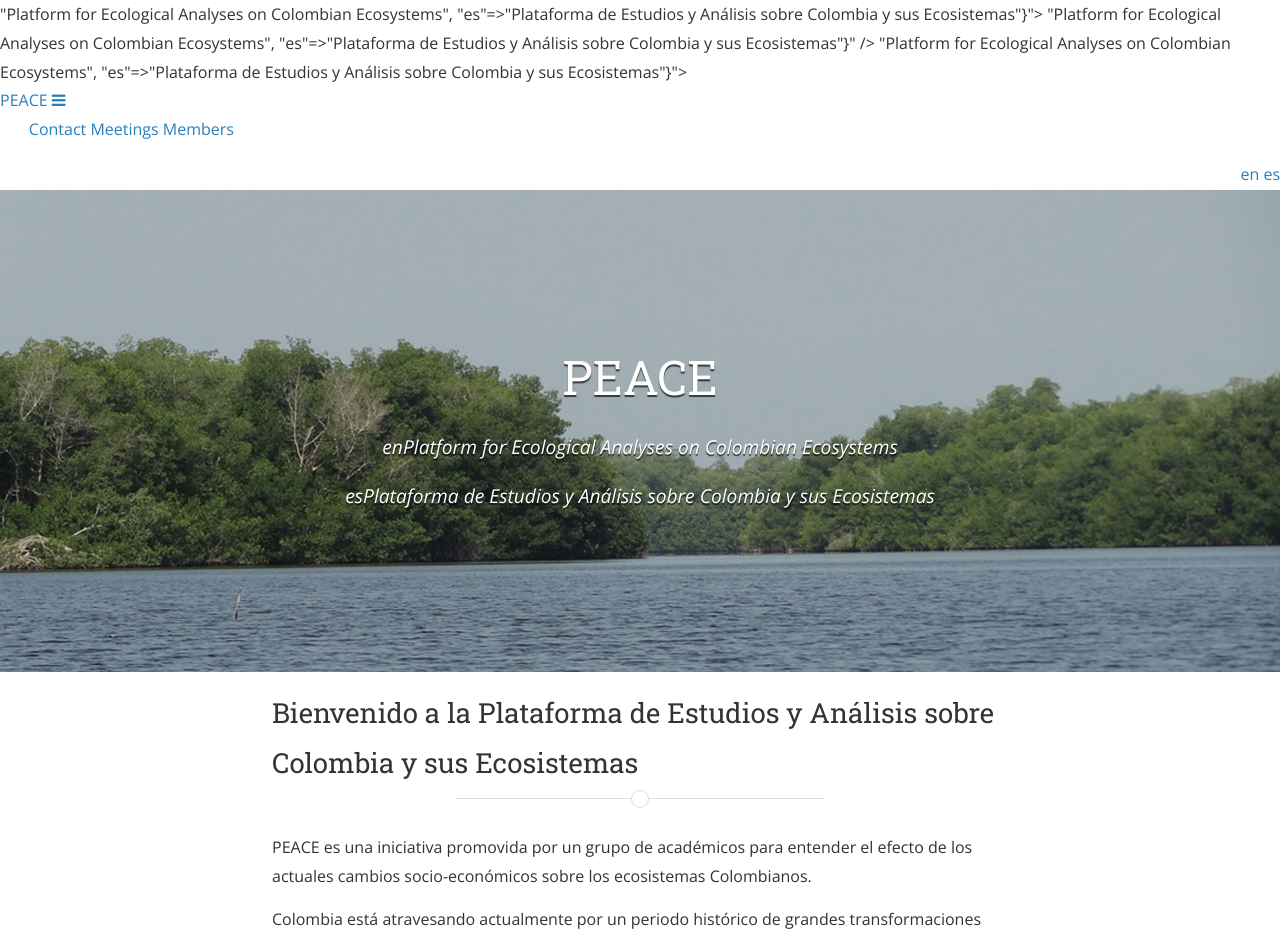
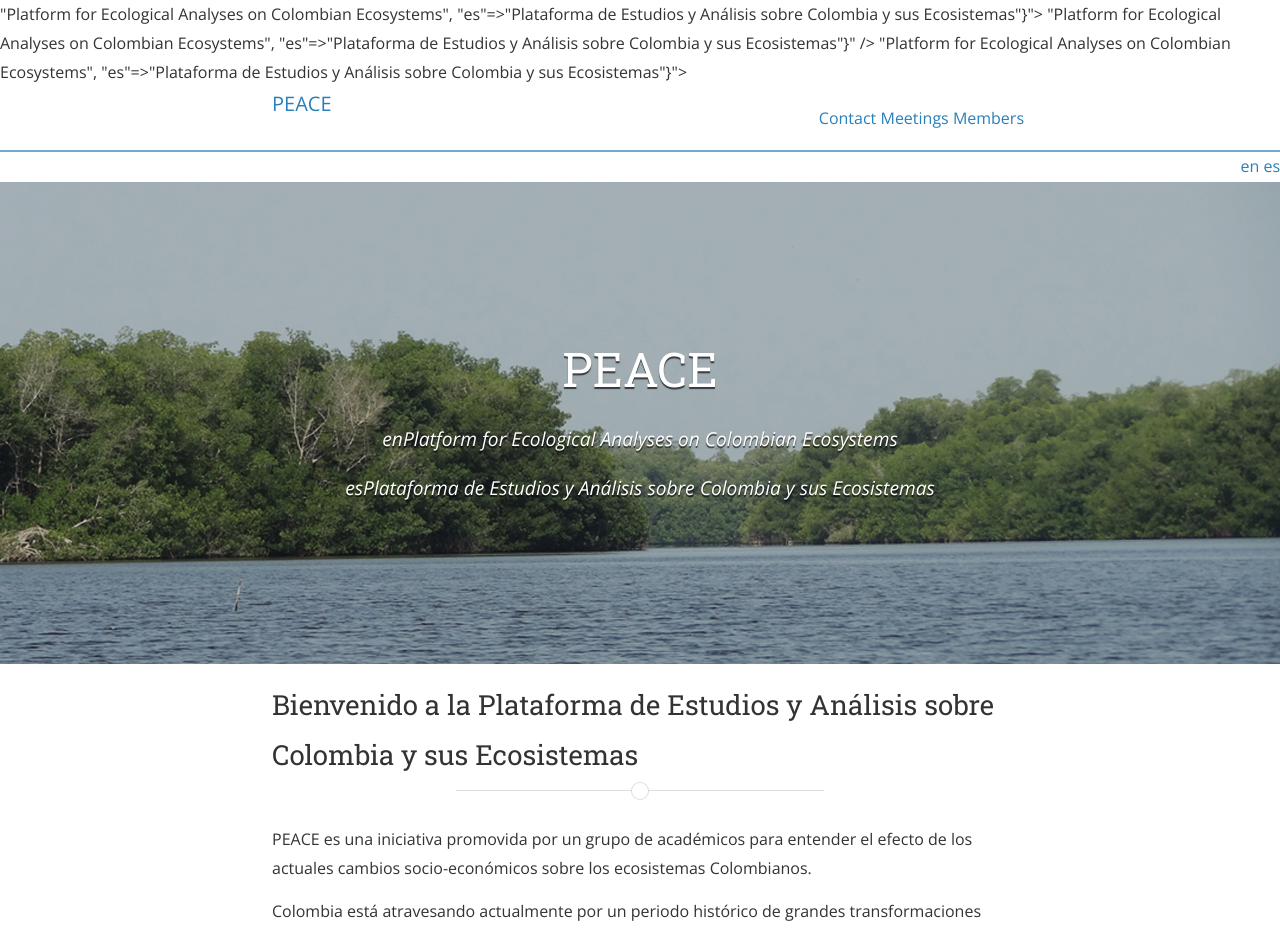
Before and after one commit to peacecolombia/peace, a Jekyll site: the page built from index.html, in a window 1280 px wide. Shown: the top 931 px of the page. Built offline with Jekyll 4.4.1, drawn with Linux system fonts in a browser that asks for light colours; nearby versions of some CDN libraries; the list of posts is cut into pages by our own code; a style sheet for code colours, icons or effects is not loaded.

Commit message:
Edited header

```diff
--- a/_includes/header.html
+++ b/_includes/header.html
@@ -1,5 +1,5 @@
-<header class="site-header">
-  <div class="wrapper">
+<header class="navigation" role="banner">
+  <div class="navigation-wrapper">
     <a href="{{ site.baseurl }}/" class="logo">
       {% if site.logo %}
       <img src="{{ site.logo | prepend: site.baseurl }}" alt="{{ site.title }}">
```
Also changed, not shown: 1 other file.
